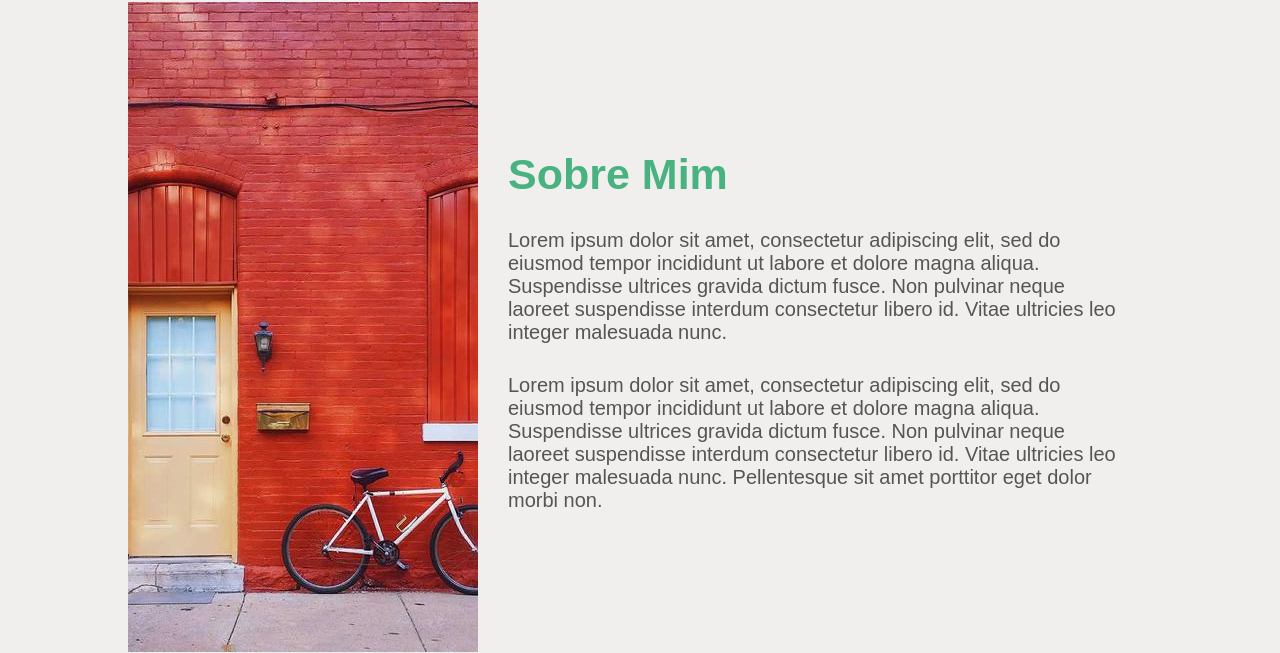
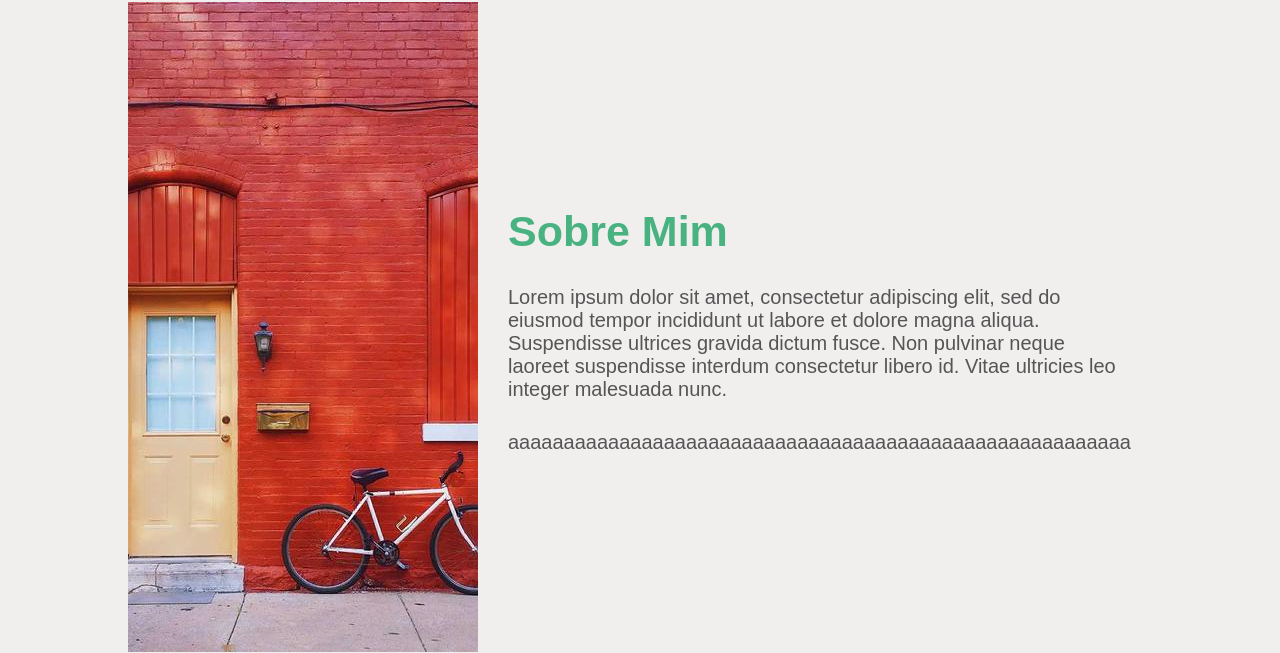
Before and after one commit to IsaqueCarlos28/Projeto-Senac, a plain HTML site: page Projeto Senac/index.html in a window 1280 px wide. Shown: the part 742-1395 px from the top of the page. Drawn offline with Linux system fonts and the light colour scheme.

Commit message:
Update index.html

```diff
--- a/Projeto Senac/index.html
+++ b/Projeto Senac/index.html
@@ -54,10 +54,7 @@
                             laoreet suspendisse interdum consectetur libero id. Vitae ultricies leo integer malesuada
                             nunc. </p>
 
-                        <p>Lorem ipsum dolor sit amet, consectetur adipiscing elit, sed do eiusmod tempor incididunt ut
-                            labore et dolore magna aliqua. Suspendisse ultrices gravida dictum fusce. Non pulvinar neque
-                            laoreet suspendisse interdum consectetur libero id. Vitae ultricies leo integer malesuada
-                            nunc. Pellentesque sit amet porttitor eget dolor morbi non. </p>
+                        <p>aaaaaaaaaaaaaaaaaaaaaaaaaaaaaaaaaaaaaaaaaaaaaaaaaaaaaaaa</p>
                     </div>
                 </div>
             </section>
```
